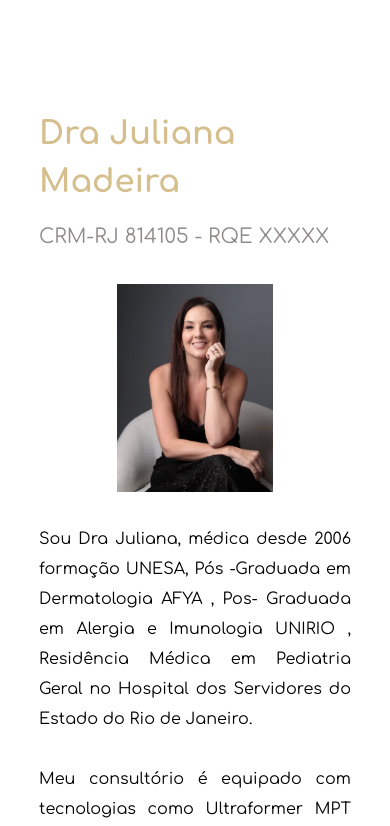
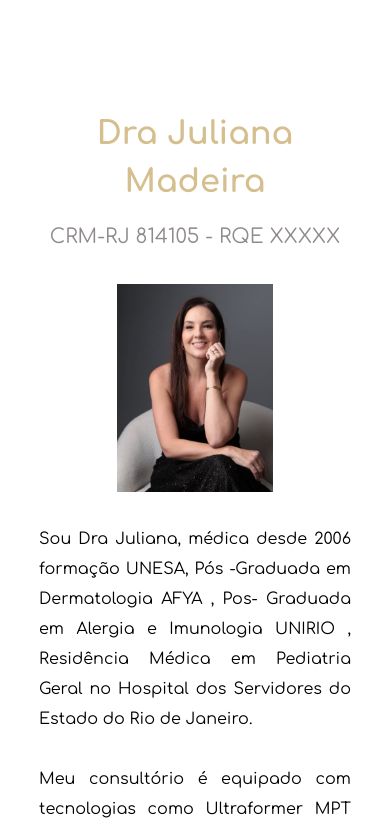
Before and after one commit to LucasTrevelin/dra-juliana-madeira, a React (Vite) app in the folder dra-juliana-madeira/: page / in a window 390 px wide. Shown: the part 3338-4164 px from the top of the page. Built offline with nearby package versions, Linux system fonts and the light colour scheme.

Commit message:
fix: fix of the link font-size for mobile view

```diff
--- a/dra-juliana-madeira/src/components/About/About.styled.ts
+++ b/dra-juliana-madeira/src/components/About/About.styled.ts
@@ -41,6 +41,7 @@ export const ContentContainer = styled.div`
   display: flex;
   flex-direction: column;
   row-gap: 1rem;
+  text-align: center;
 `
 
 export const Title = styled.h1`
--- a/dra-juliana-madeira/src/components/Header/HeaderLinks.ts
+++ b/dra-juliana-madeira/src/components/Header/HeaderLinks.ts
@@ -9,9 +9,9 @@ export const headerLinks: TLinkProps[] = [
 ]
 
 export const headerMenuLinks: TLinkProps[] = [
-  { title: 'Contato', variant: 'hamburguer' },
   { title: 'Home', variant: 'hamburguer' },
   { title: 'Tratamentos oferecidos', variant: 'hamburguer' },
   { title: 'Equipamentos', variant: 'hamburguer' },
-  { title: 'Sobre a Dra. Juliana Madeira', variant: 'hamburguer' }
+  { title: 'Sobre a Dra. Juliana Madeira', variant: 'hamburguer' },
+  { title: 'Contato', variant: 'hamburguer' }
 ]
--- a/dra-juliana-madeira/src/components/Header/Link/Link.styled.ts
+++ b/dra-juliana-madeira/src/components/Header/Link/Link.styled.ts
@@ -73,7 +73,4 @@ export const NavLink = styled.a<TSpecialLinksProps>`
   @media screen and (${devices.headerBreak}) {
     font-size: 12px;
   }
-  @media screen and (${devices.headerBreak}) {
-    font-size: 10px;
-  }
 `
```
